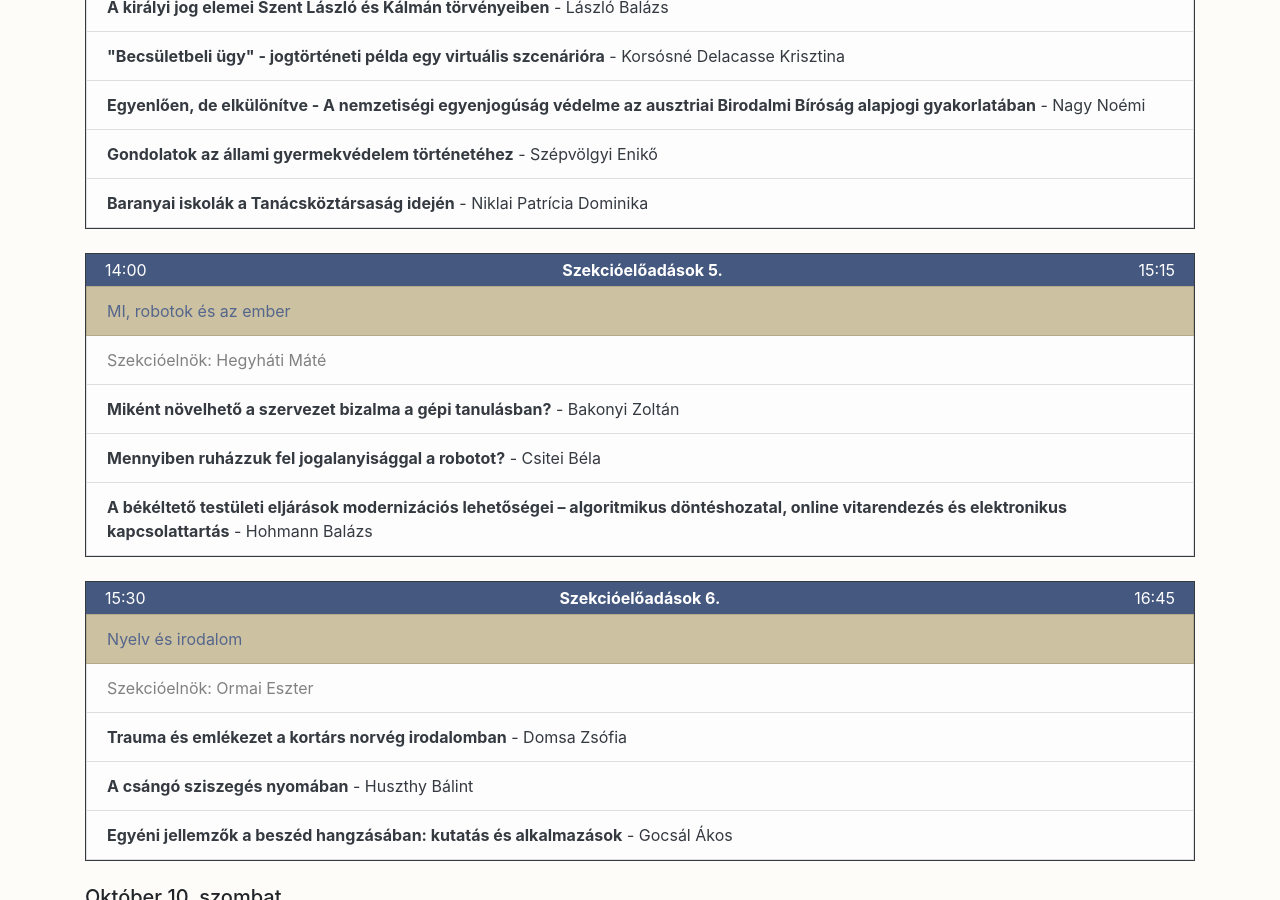
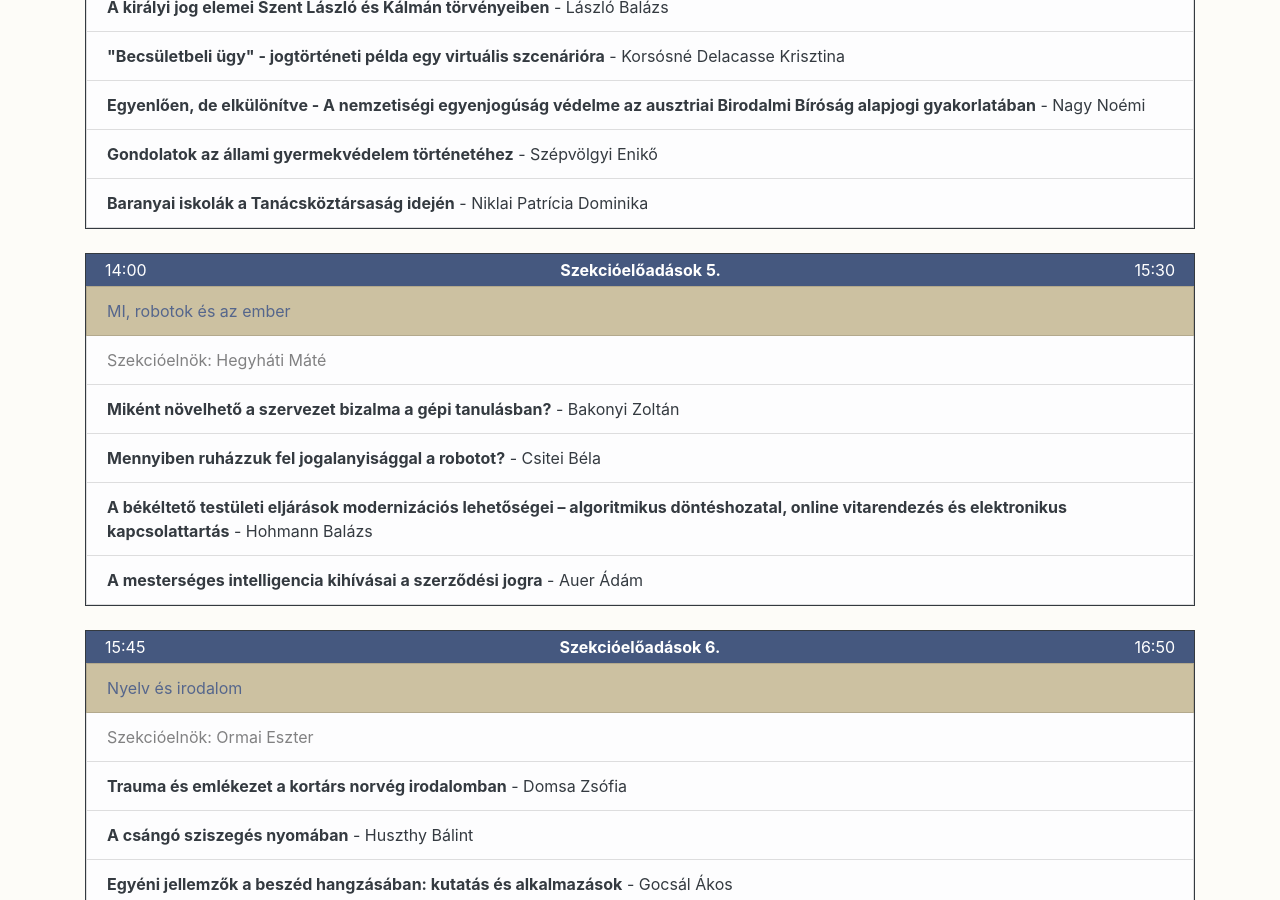
Before and after one commit to hegyhati/psak_2020, a Jekyll site: the page built from sections.html, in a window 1280 px wide and 900 px high, scrolled down 1647 px. Built offline with Jekyll 4.4.1, drawn with Linux system fonts in a browser that asks for light colours.

Commit message:
Auer_Adam is back

```diff
--- a/_data/program.json
+++ b/_data/program.json
@@ -84,22 +84,22 @@
         "name"  : "Ebédszünet",
       },
       {
-        "start" : "14:00", "finish" : "15:15",
+        "start" : "14:00", "finish" : "15:30",
         "name"  : "Szekcióelőadások 5.",
         "sections" : [
           {
             "name" : "MI, robotok és az ember",
             "chair" : "Hegyháti Máté",
-            "presentations" : ["Bakonyi_Zoltan","Csitei_Bela","Hohmann_Balazs"]
+            "presentations" : ["Bakonyi_Zoltan","Csitei_Bela","Hohmann_Balazs","Auer_Adam"]
           },
         ]
       },
       {
-        "start" : "15:15", "finish" : "15:30",
+        "start" : "15:30", "finish" : "15:45",
         "name"  : "Rövid Szünet",
       },
       {
-        "start" : "15:30", "finish" : "16:45",
+        "start" : "15:45", "finish" : "16:50",
         "name"  : "Szekcióelőadások 6.",
         "sections" : [
           {
@@ -110,7 +110,7 @@
         ]
       },
       {
-        "start" : "16:45", "finish" : "17:00",
+        "start" : "16:50", "finish" : "17:00",
         "name"  : "Rövid Szünet",
       },
       {
```
Also changed, not shown: _presentations/Auer_Adam.md (added, +8 -0 lines).
